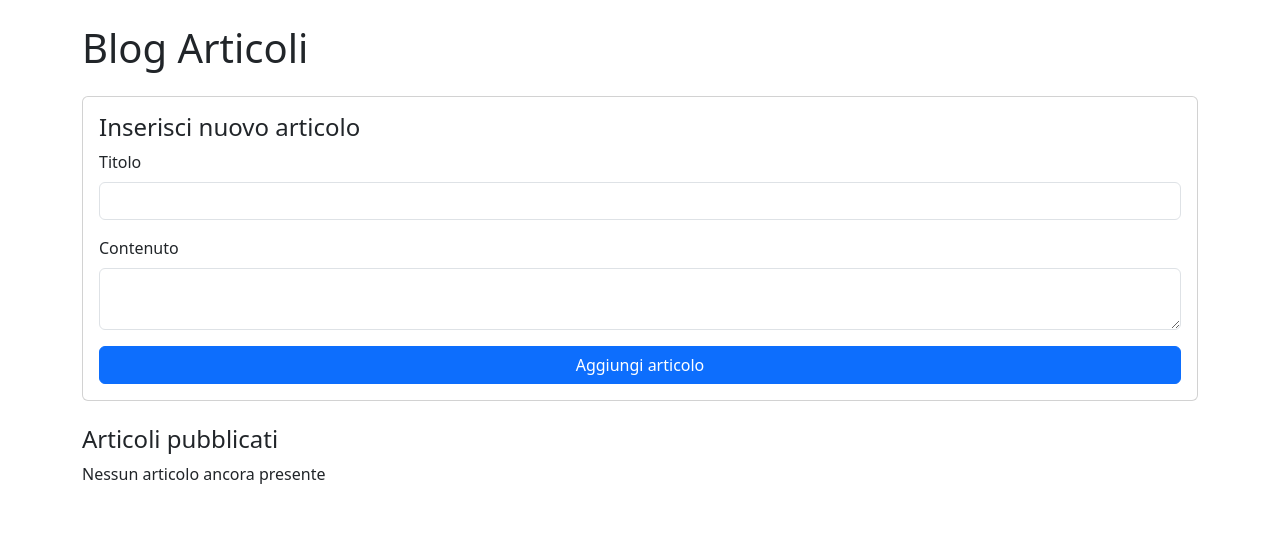
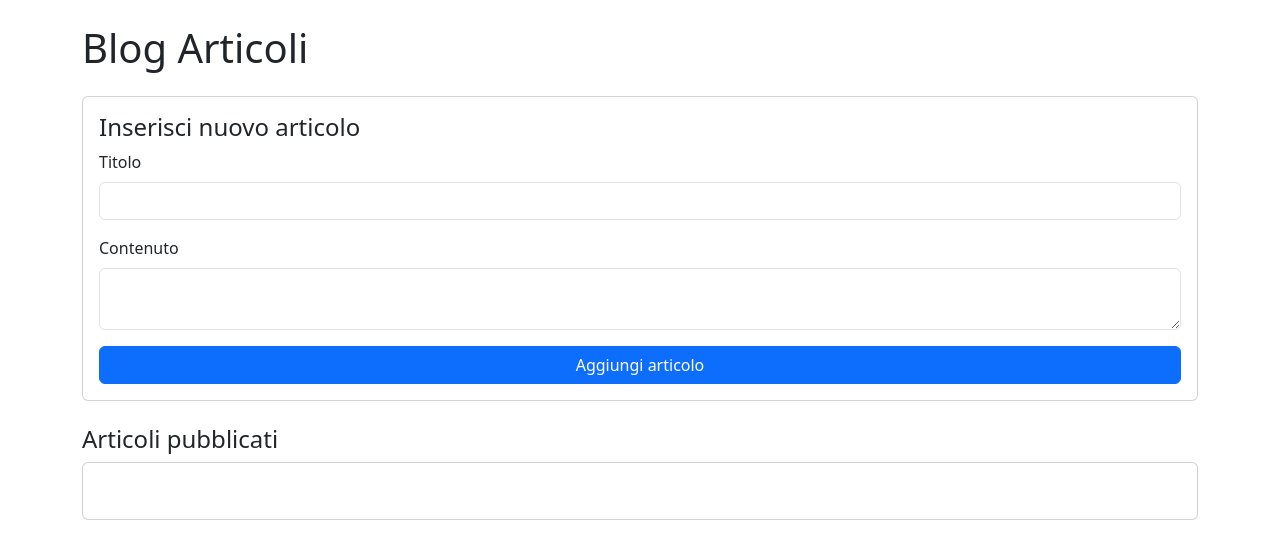
Before and after one commit to filippo-casadei/react-form, a React (Vite) app: page / in a window 1280 px wide. Both pictures are taken after a click on the button "Aggiungi articolo". Shown: the top 558 px of the page. Built offline with nearby package versions, Linux system fonts and the light colour scheme.

Commit message:
-Aggiunta variabile stringa vuota per contenuto da mostrare. -map per ciclare l'array -sostituito contenutodamostrare

```diff
--- a/src/App.jsx
+++ b/src/App.jsx
@@ -22,6 +22,27 @@ function App() {
 
         setTitolo("");
         setContenuto("");
+    }
+
+
+
+    let contenutoDaMostrare = "";
+    if (articoli.length === 0) {
+        contenutoDaMostrare = <p>Nessun articolo ancora presente</p>;
+    } else {
+        contenutoDaMostrare = articoli.map(function (articolo) {
+
+            return (
+                <div key={articolo.id} className="card p-3 mb-3">
+
+                    <h3>{articolo.titolo}</h3>
+
+                    <p>{articolo.contenuto}</p>
+
+                </div>
+            );
+
+        });
     }
 
 
@@ -59,7 +80,7 @@ function App() {
                     </div>
 
                     <button className="btn btn-primary"
-                    onClick={aggiungiArticolo}>
+                        onClick={aggiungiArticolo}>
                         Aggiungi articolo
                     </button>
 
@@ -68,7 +89,7 @@ function App() {
                 <div>
                     <h4>Articoli pubblicati</h4>
 
-                    <p>Nessun articolo ancora presente</p>
+                    {contenutoDaMostrare}
                 </div>
 
             </div>
```
